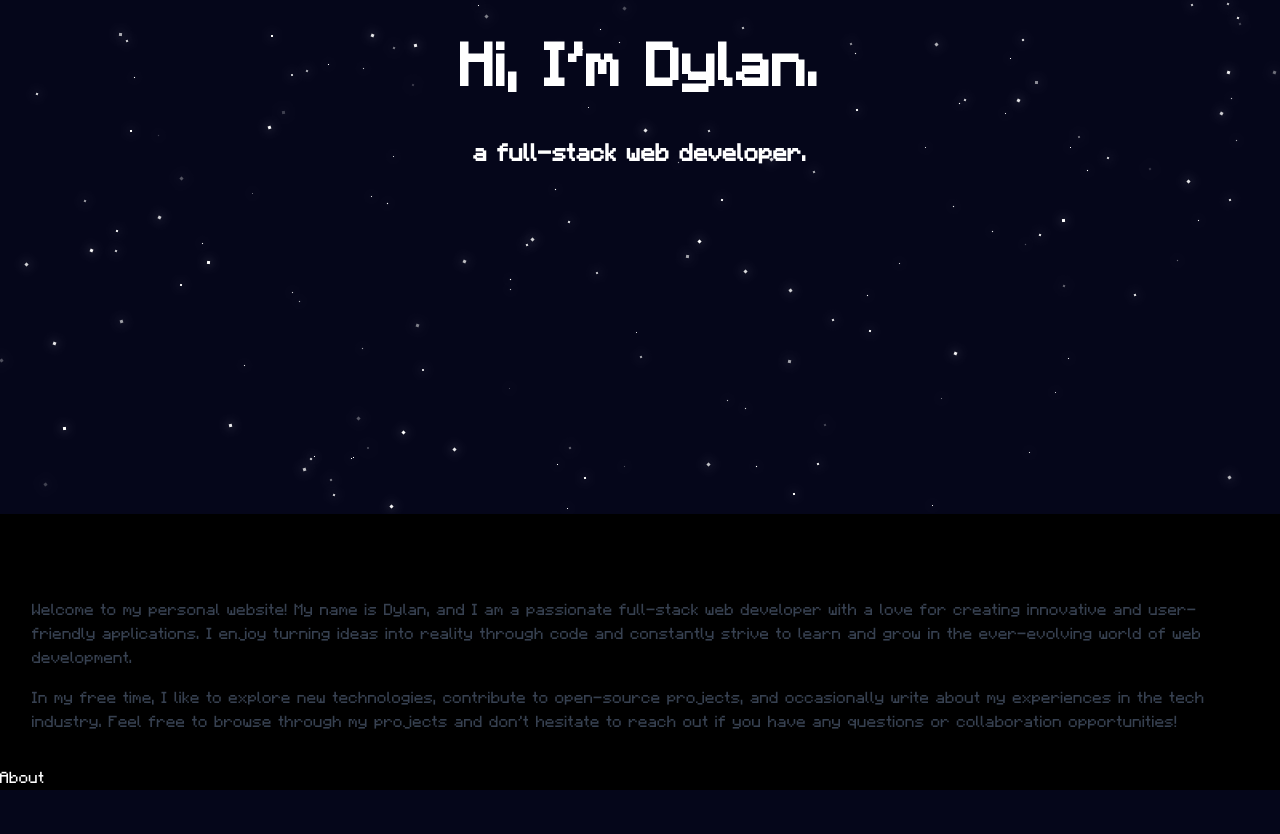
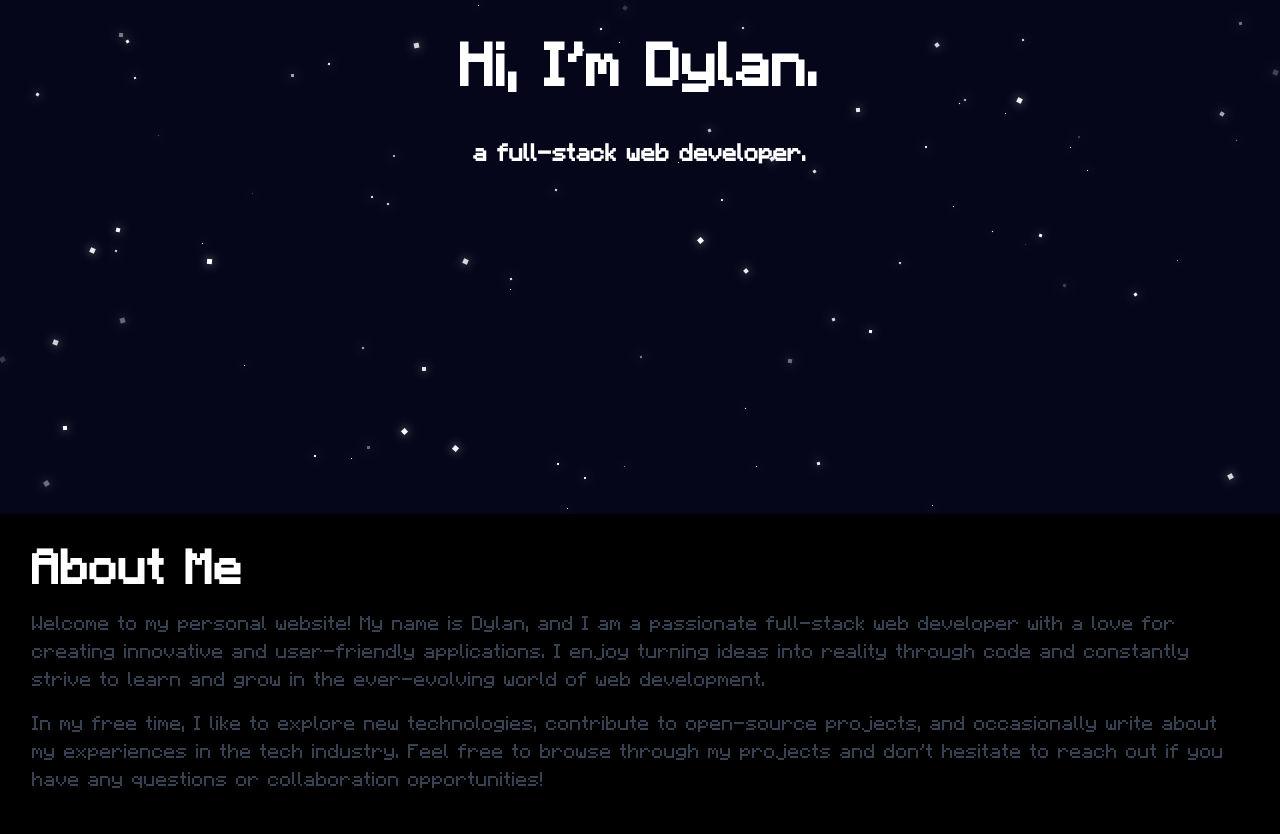
Before and after one commit to DylanWDev/Portfolio, a Next.js app: page / in a window 1280 px wide. Shown: the part 286-1120 px from the top of the page. Before the commit the page ends 1076 px from the top, so only its background shows below. Built offline with nearby package versions, Linux system fonts and the light colour scheme.

Commit message:
added a tags

```diff
--- a/src/app/components/About/About.jsx
+++ b/src/app/components/About/About.jsx
@@ -2,15 +2,17 @@ import React from "react";
 
 export default function About() {
   return (
-    <div className="container mx-auto p-8">
-      <h1 className="text-3xl font-bold mb-4">About Me</h1>
-      <p className="text-gray-700">
-        Welcome to my personal website! My name is Dylan, and I am a passionate full-stack web developer with a love for creating
-        innovative and user-friendly applications. I enjoy turning ideas into reality through code and constantly strive to learn and grow in the ever-evolving world of web development.
-      </p>
-      <p className="text-gray-700 mt-4">
+    <div className="container h-screen mx-auto p-8">
+      <h1 className="text-5xl text-white font-bold mb-4">About Me</h1>
+      <div className="grid place-content-center">
+        <p className="text-xl text-gray-700">
+          Welcome to my personal website! My name is Dylan, and I am a passionate full-stack web developer with a love for creating
+          innovative and user-friendly applications. I enjoy turning ideas into reality through code and constantly strive to learn and grow in the ever-evolving world of web development.
+        </p>
+      <p className="text-xl text-gray-700 mt-4">
         In my free time, I like to explore new technologies, contribute to open-source projects, and occasionally write about my experiences in the tech industry. Feel free to browse through my projects and don't hesitate to reach out if you have any questions or collaboration opportunities!
       </p>
+      </div>
     </div>
   );
 }
--- a/src/app/components/Nav/Nav.jsx
+++ b/src/app/components/Nav/Nav.jsx
@@ -16,26 +16,26 @@ const Nav = () => {
 
   return (
     <Popover className="nav container text-white mx-auto flex items-center px-6 py-2 h-20">
-      <Link className=" font-bold text-lg" href="/">
+      <a className=" font-bold text-lg" href="/">
         DylanWDev
-      </Link>
+      </a>
       <div className="grow">
         <div className="hidden text-lg sm:flex items-center justify-end gap-5">
-          <Link href="/about">
+          <a href="#about">
             <span
               className={`relative w-fit block transition ease-in-out hover:text-violet-600 cursor-pointer after:block after:content-[''] after:absolute after:h-[3px] after:bg-violet-600 after:w-full after:scale-x-0 after:hover:scale-x-100 after:transition after:duration-300 after:origin-center ${
-                isCurrentPage("/about") ? "text-violet-600" : ""
+                isCurrentPage("#about") ? "text-violet-600" : ""
               }`}
             >
               About
               <span
                 className={`absolute block after:block after:content-[''] after:absolute after:h-[3px] after:bg-violet-600 after:w-full after:scale-x-0 after:hover:scale-x-100 after:transition after:duration-300 after:origin-center ${
-                  isCurrentPage("/about") ? "scale-x-100" : ""
+                  isCurrentPage("#about") ? "scale-x-100" : ""
                 }`}
               ></span>
             </span>
-          </Link>
-          <Link href="/blog">
+          </a>
+          <a href="/blog">
             <span
               className={`relative w-fit block transition ease-in-out hover:text-violet-600 cursor-pointer after:block after:content-[''] after:absolute after:h-[3px] after:bg-violet-600 after:w-full after:scale-x-0 after:hover:scale-x-100 after:transition after:duration-300 after:origin-center ${
                 isCurrentPage("/blog") ? "text-violet-600" : ""
@@ -48,21 +48,21 @@ const Nav = () => {
                 }`}
               ></span>
             </span>
-          </Link>
-          <Link href="/work">
+          </a>
+          <a href="#work">
             <span
               className={`relative w-fit block transition ease-in-out hover:text-violet-600 cursor-pointer after:block after:content-[''] after:absolute after:h-[3px] after:bg-violet-600 after:w-full after:scale-x-0 after:hover:scale-x-100 after:transition after:duration-300 after:origin-center ${
-                isCurrentPage("/work") ? "text-violet-600" : ""
+                isCurrentPage("#work") ? "text-violet-600" : ""
               }`}
             >
               Work
               <span
                 className={`absolute block after:block after:content-[''] after:absolute after:h-[3px] after:bg-violet-600 after:w-full after:scale-x-0 after:hover:scale-x-100 after:transition after:duration-300 after:origin-center ${
-                  isCurrentPage("/work") ? "scale-x-100" : ""
+                  isCurrentPage("#work") ? "scale-x-100" : ""
                 }`}
               ></span>
             </span>
-          </Link>
+          </a>
           <button className="hire-me flex rounded-lg transition hover:bg-violet-600 text-white font-semibold py-2 px-4 border border-gray-400  shadow">
             Hire Me
             <svg
--- a/src/app/components/Stars/Stars.jsx
+++ b/src/app/components/Stars/Stars.jsx
@@ -5,14 +5,14 @@ export default function Home() {
   const [stars, setStars] = useState([]);
 
   const generateStars = () => {
-    const numStars = 225; // Adjust the number of stars as needed
+    const numStars = 125; // Adjust the number of stars as needed
     const starsArray = [];
 
     const heightDiv = document.querySelector('.height');
     const heightDivRect = heightDiv.getBoundingClientRect();
 
     for (let i = 0; i < numStars; i++) {
-      const size = Math.floor(Math.random() * 3) + 1; // Random star size
+      const size = Math.floor(Math.random() * 5) + 1; // Random star size
       const x = Math.random() * window.innerWidth; // Random X position within viewport width
       const y = Math.random() * (heightDivRect.height - size); // Random Y position within the height of the ".height" div
 
--- a/src/app/page.js
+++ b/src/app/page.js
@@ -27,10 +27,15 @@ export default function Home() {
         <Nav />
       </div>
 
-      <div className="relative bg-black">
+      <div id="about" className="bg-black">
         <div>
           <About/>
-          <h1 className="text-white">About</h1>
+        </div>
+      </div>
+
+      <div id="work" className="bg-blue-600">
+        <div>
+          <About/>
         </div>
       </div>
     </>
```
